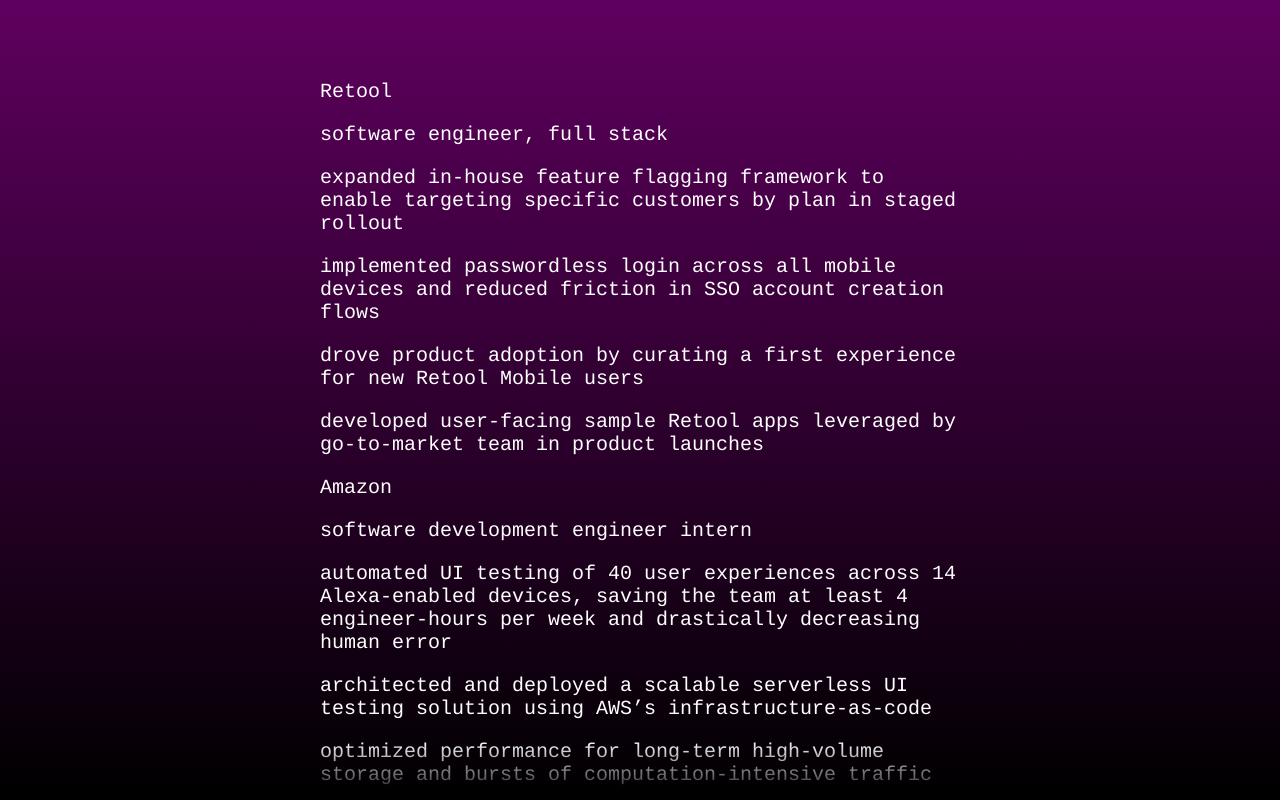
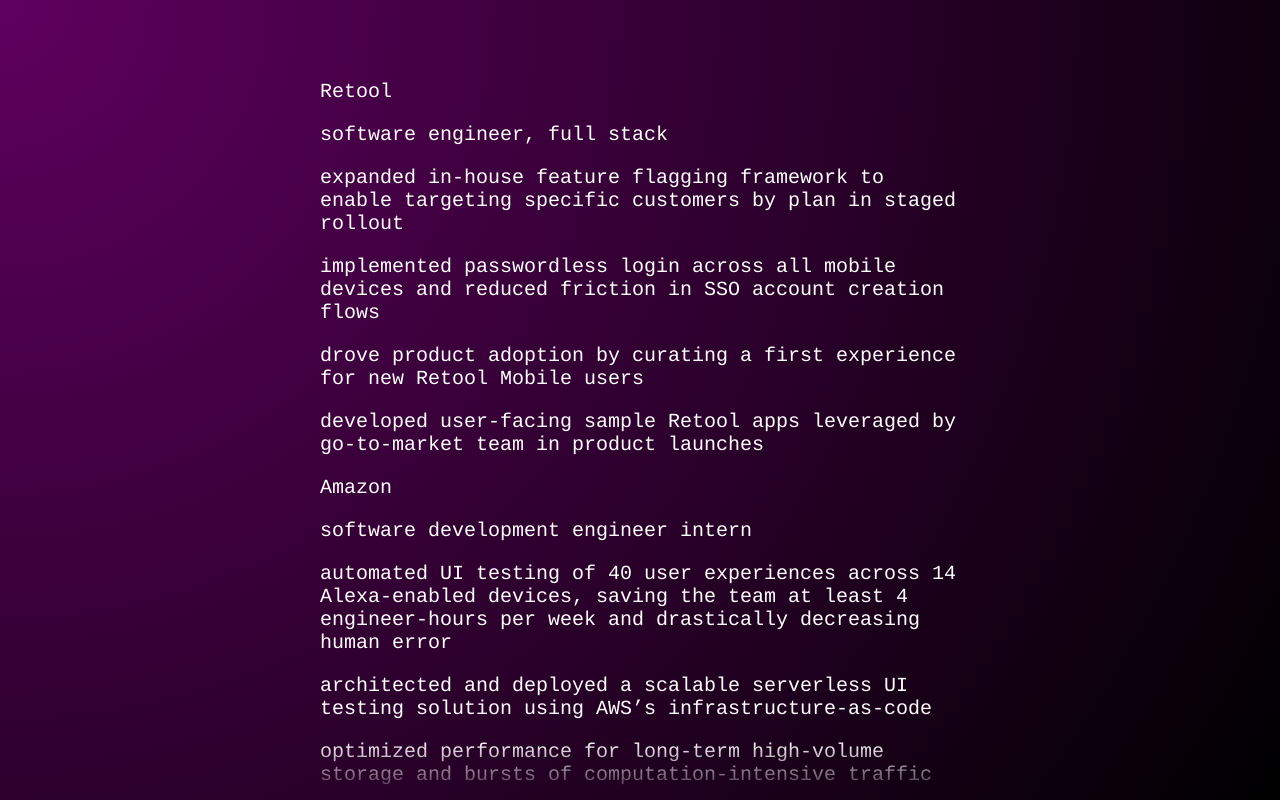
Before and after one commit to rpmccarter/rpmccarter.github.io, a React (Create React App) app: page / in a window 1280 px wide. Built offline with nearby package versions, Linux system fonts and the light colour scheme.

Commit message:
use css modules

```diff
--- a/src/App.css
+++ b/src/App.module.css
@@ -2,7 +2,7 @@
 body {
   min-height: 100vh;
   background-color: black;
-  background-image: linear-gradient(rgb(95, 0, 95), black);
+  background-image: radial-gradient(circle at top left, rgb(95, 0, 95), black );
   background-attachment: fixed;
   color: white;
   display: flex;
@@ -11,4 +11,6 @@
 
 .App {
   height: 100vh;
+  display: flex;
+  flex-direction: row;
 }
--- a/src/App.tsx
+++ b/src/App.tsx
@@ -1,9 +1,9 @@
-import './App.css';
+import styles from './App.module.css';
 import Resume from './components/Resume';
 
 function App() {
   return (
-    <div className="App">
+    <div className={styles.App}>
       <Resume />
     </div>
   );
--- a/src/components/PositionSection/index.tsx
+++ b/src/components/PositionSection/index.tsx
@@ -1,6 +1,6 @@
 import { FC } from "react"
 import type { Position } from "../../data/resumeData"
-import './style.css'
+import styles from './index.module.css'
 
 type PositionSectionProps = {
     position: Position
@@ -8,7 +8,7 @@
 
 const PositionSection: FC<PositionSectionProps> = ({ position }) => {
     return (
-        <div className="position">
+        <div className={styles.position}>
             <p>{position.company}</p>
             <p>{position.title}</p>
             {position.bullets.map((bullet) => (<p>{bullet}</p>))}
--- a/src/components/TextFade/index.tsx
+++ b/src/components/TextFade/index.tsx
@@ -1,5 +1,5 @@
 import type { FC, ReactNode } from "react";
-import './style.css'
+import styles from './index.module.css'
 
 type TextFadeProps = {
     children: ReactNode
@@ -7,8 +7,8 @@
 
 const TextFade: FC<TextFadeProps> = ({children}) => {
     return (
-    <div className="container">
-        <div className="content">
+    <div className={styles.container}>
+        <div className={styles.content}>
             {children}
         </div>
     </div>
```
Also changed, not shown: scripts/createComponent.mts, src/components/PositionSection/index.module.css (renamed from src/components/PositionSection/style.css), src/components/Resume/index.module.css (added), src/components/Resume/style.css (deleted), src/components/TextFade/index.module.css (renamed from src/components/TextFade/style.css).
